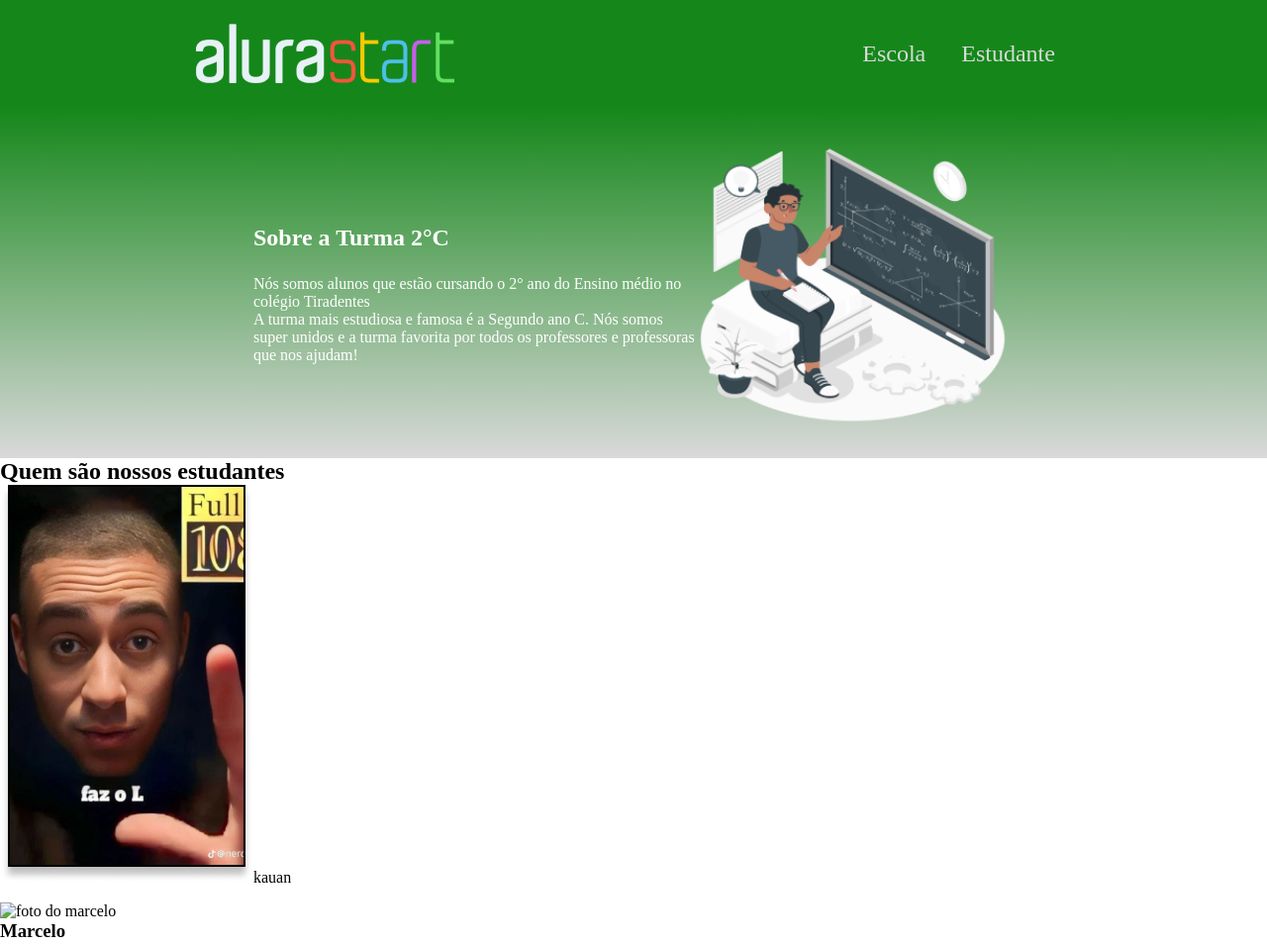
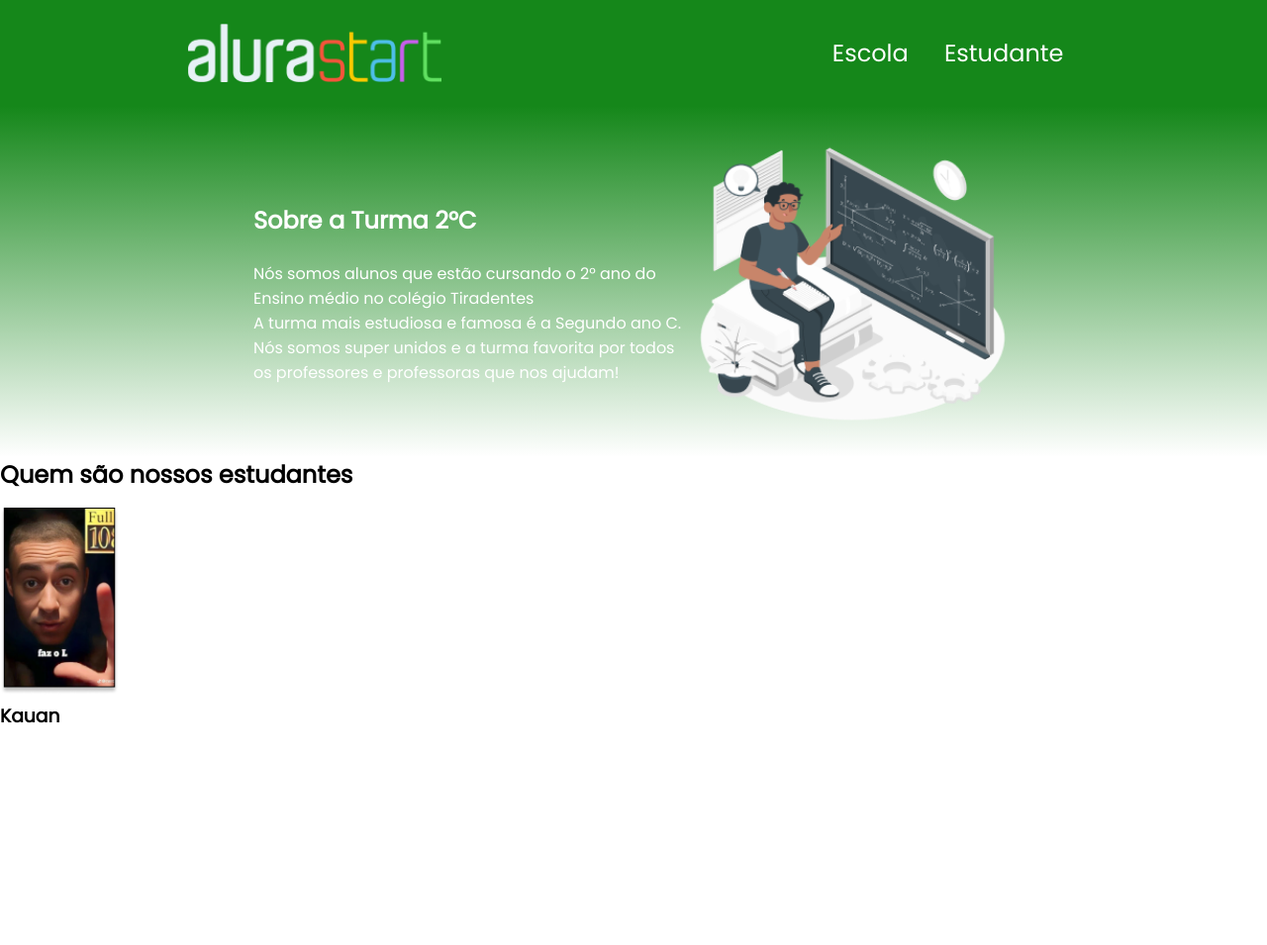
Before and after one commit to Kauan-T/site-turma-2-c-alura, a plain HTML site: page index.html in a window 1280 px wide. Shown: the whole page at 99% size. After the commit the page ends 800 px from the top, so only its background shows below. Drawn offline with Linux system fonts and the light colour scheme.

Commit message:
Add files via upload

```diff
--- a/index.html
+++ b/index.html
@@ -1,3 +1,5 @@
+
+
 <!DOCTYPE html>
 <html lang="en">
 <head>
@@ -10,7 +12,7 @@
 
 <body>
     <header class="cabecalho">
-        <img class="cabecalho-imagem" src="alurastart logo 1.png" alt="logo da alura start">
+        <img class="cabecalho-imagem" src="alurastart logo.png" alt="logo da alura start">
         <ul class="cabecalho-lista">
             <li class="cabecalho-lista-item">Escola</li>
             <li class="cabecalho-lista-item">Estudante</li>
@@ -37,16 +39,12 @@
     <link rel="preconnect" href="https://fonts.gstatic.com" crossorigin>
     <link href="https://fonts.googleapis.com/css2?family=Poppins&display=swap" rel="stylesheet">
 </head>
-<section class=”estudantes”>
-    <h2 class=”estudante-titulo”>Quem são nossos estudantes</h2>
-    <img class=”estudante-imagem” src="Rectangle 6@2x.png" alt="kauan”>
-    <h3 class=”estudante-nome”>kauan</h3>
-</section>
+
 
 <section class="estudante">
-
+    <h2 class=”estudante-titulo”>Quem são nossos estudantes</h2>
     <div class="estudante-div">
- <img class="estudante-imagem" src="Marcelo.jpeg" alt="foto do marcelo">
-             <h3 class="estudante-nome">Marcelo</h3>
+ <img class="estudante-imagem" src="Rectangle 6@2x.png" alt="foto do Kauan">
+             <h3 class="estudante-nome">Kauan</h3>
     </div>
 </section>
--- a/style.css
+++ b/style.css
@@ -1,18 +1,10 @@
-</header>
-    <header class="cabecalho">
-    <img class="cabecalho-imagem" src="alurastart logo.png" alt="logo da alura start">
-    <ul class="cabecalho-lista">
-        <li class="cabecalho-lista-item">Escola</li>
-        <li class="cabecalho-lista-item">Estudante</li>
-    </ul>
 
-</header>
 .cabecalho-imagem{
     width: 20%;
 }
 .cabecalho {
     background-color: #15871A;
-    color: #D9D9D9;
+    color: #ffffff;
     display: flex;
     justify-content: space-around;
     align-items: center;
@@ -32,7 +24,7 @@
     width: 25%;
 }
 .escola{
-    background-image: linear-gradient(#15871A,#D9D9D9);
+    background-image: linear-gradient(#15871A,#ffffff);
     color:white;
     display: flex;
     justify-content: center;
@@ -56,3 +48,6 @@
     text-align: left;
     padding: 16px 0;
 }
+body {
+    font-family: 'Poppins', sans-serif;
+}
```
Also changed, not shown: alurastart logo.png (added).
